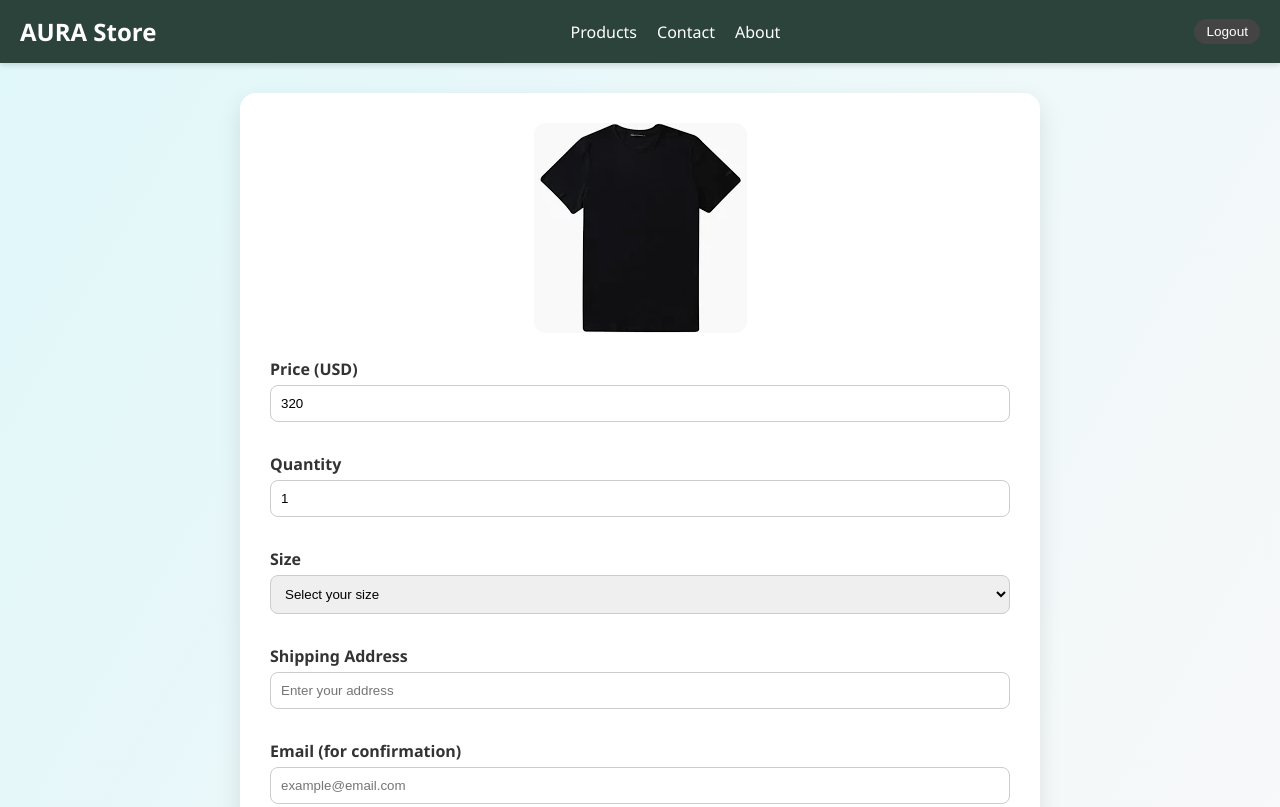
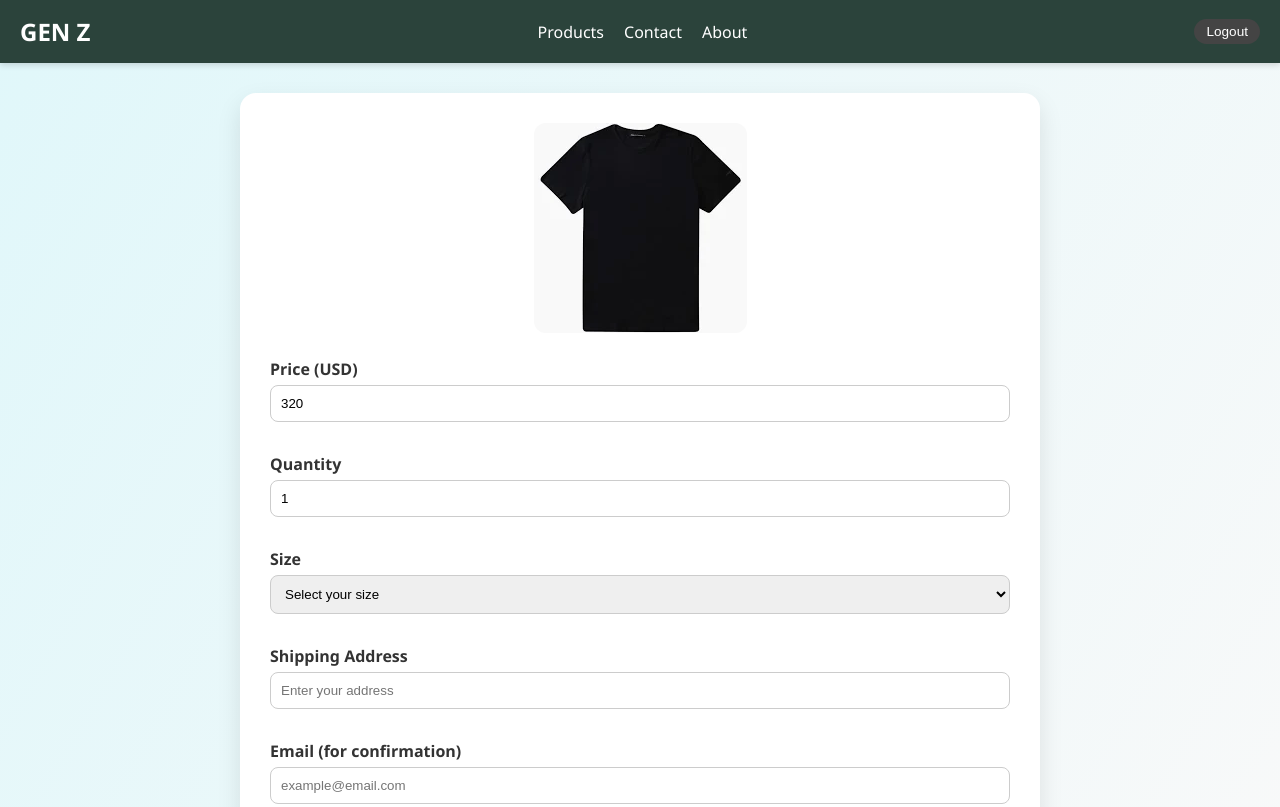
Before and after one commit to ahmedashraf-5630/AURA-Store, a plain HTML site: page T1.html in a window 1280 px wide. Shown: the top 807 px of the page. Drawn offline with Linux system fonts and the light colour scheme.

Commit message:
Update T1.html
more

```diff
--- a/T1.html
+++ b/T1.html
@@ -4,6 +4,10 @@
   <meta charset="UTF-8" />
   <meta name="viewport" content="width=device-width, initial-scale=1" />
   <title>Order Checkout</title>
+ <link rel="apple-touch-icon" sizes="180x180" href="/www/assets/fav/apple-touch-icon.png">
+  <link rel="icon" type="fav/png" sizes="32x32" href="/www/assets/fav/favicon-16x16.png">
+  <link rel="icon" type="fav/png" sizes="16x16" href="/www/assets/fav/favicon-32x32.png">
+  <link rel="manifest" href="/www/assets/site.webmanifest">
   <style>
     * {
       box-sizing: border-box;
@@ -126,7 +130,7 @@
 
 <header>
   <nav>
-    <div class="header-title">AURA Store</div>
+    <div class="header-title">GEN Z</div>
     <ul class="nav-links">
       <li><a href="dashboard.html">Products</a></li>
       <li><a href="contact.html">Contact</a></li>
```
